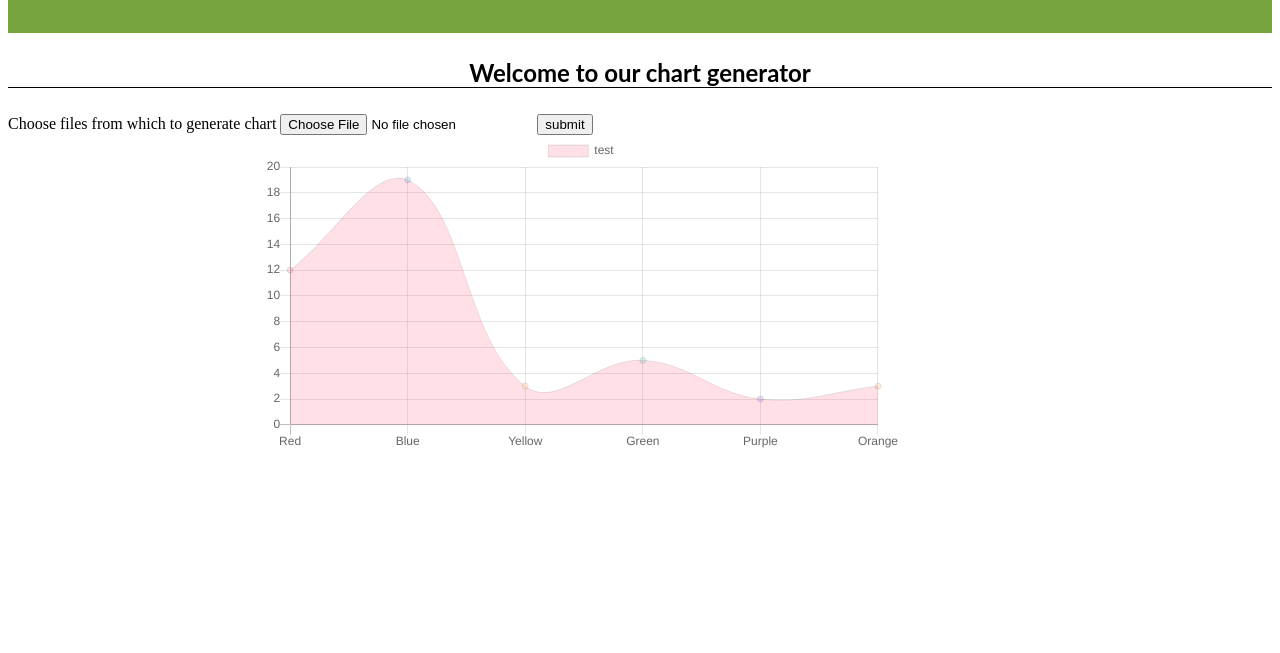
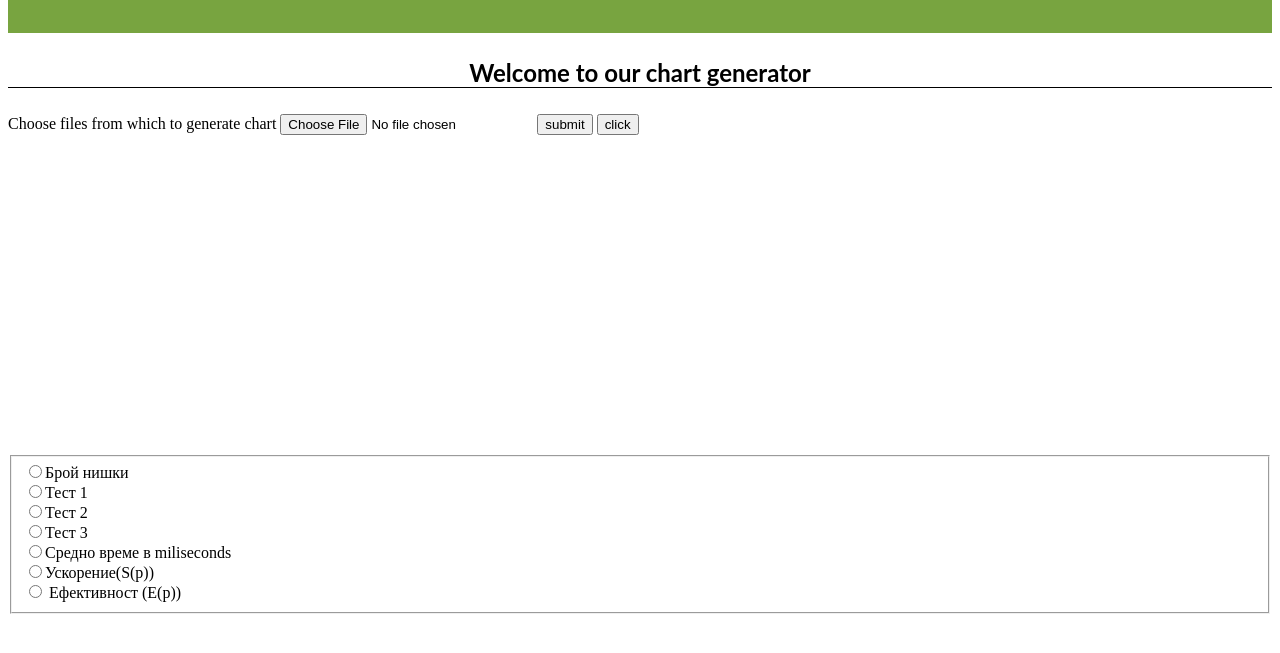
Before and after one commit to DenisDuev/web-ChartGenerator, a plain HTML site: page line.html in a window 1280 px wide. Shown: the part 103-756 px from the top of the page. Drawn offline with nearby package versions, Linux system fonts and the light colour scheme.

Commit message:
create chart from json

```diff
--- /dev/null
+++ b/javascript/wizard.js
@@ -0,0 +1,215 @@
+function visualizeColumns(oData) {
+    var columns = oData[0];
+    var fieldSet = document.createElement("fieldset");
+    for (var key in columns) {
+        var radioBtn = createRadioButton(columns[key], "asd", key);
+        fieldSet.appendChild(radioBtn);
+    }
+
+    document.body.appendChild(fieldSet);
+}
+
+function getColumnNames(oData) {
+    var aColumnNames = [];
+    var columns = oData[0];
+    var index = 0;
+    for (var key in columns) {
+        aColumnNames[index] = columns[key];
+        index++;
+    }
+}
+
+function getCheckedRadioKey(oData) {
+    var columns = oData[0];
+    for (var key in columns) {
+        var input = document.getElementById(key);
+        if (input.checked) {
+            return key;
+        }
+    }
+}
+
+function getDataForColumn(oData) {
+    var sColumn = getCheckedRadioKey(oData);
+    var aData = [];
+    for (var i = 1; i < oData.length; i++) {
+        var chunk = oData[i];
+        aData.push(parseFloat(chunk[sColumn]));
+    }
+
+    return aData;
+}
+function createRadioButton(sLabel, sName, key){
+
+    var input = document.createElement("input");
+    input.type = "radio";
+    input.id = key;
+    input.name = sName;
+    var label = document.createElement("label");
+    label.setAttribute("for", sLabel);
+    label.innerText = sLabel;
+
+    var div = document.createElement("div");
+    div.appendChild(input);
+    div.appendChild(label);
+
+    return div;
+}
+
+var aTestData = [
+    {
+        "FIELD1": "Брой нишки",
+        "FIELD2": "Тест 1",
+        "FIELD3": "Тест 2",
+        "FIELD4": "Тест 3",
+        "FIELD5": "Средно време в miliseconds",
+        "FIELD6": "Ускорение(S(p))",
+        "FIELD7": " Ефективност (Е(р))"
+    },
+    {
+        "FIELD1": "1",
+        "FIELD2": "48870",
+        "FIELD3": "48563",
+        "FIELD4": "48636",
+        "FIELD5": "48689,66667",
+        "FIELD6": "1",
+        "FIELD7": "1"
+    },
+    {
+        "FIELD1": "2",
+        "FIELD2": "25494",
+        "FIELD3": "25459",
+        "FIELD4": "25596",
+        "FIELD5": "25516,33333",
+        "FIELD6": "1,908176463",
+        "FIELD7": "0,954088231"
+    },
+    {
+        "FIELD1": "3",
+        "FIELD2": "22256",
+        "FIELD3": "22873",
+        "FIELD4": "22013",
+        "FIELD5": "22380,66667",
+        "FIELD6": "2,175523517",
+        "FIELD7": "0,725174506"
+    },
+    {
+        "FIELD1": "4",
+        "FIELD2": "20816",
+        "FIELD3": "20330",
+        "FIELD4": "20253",
+        "FIELD5": "20466,33333",
+        "FIELD6": "2,379012688",
+        "FIELD7": "0,594753172"
+    },
+    {
+        "FIELD1": "5",
+        "FIELD2": "17492",
+        "FIELD3": "17077",
+        "FIELD4": "17495",
+        "FIELD5": "17354,66667",
+        "FIELD6": "2,805566226",
+        "FIELD7": "0,561113245"
+    },
+    {
+        "FIELD1": "6",
+        "FIELD2": "15333",
+        "FIELD3": "15208",
+        "FIELD4": "15684",
+        "FIELD5": "15408,33333",
+        "FIELD6": "3,159956734",
+        "FIELD7": "0,561113245"
+    },
+    {
+        "FIELD1": "7",
+        "FIELD2": "13175",
+        "FIELD3": "13447",
+        "FIELD4": "13156",
+        "FIELD5": "13259,33333",
+        "FIELD6": "3,672105185",
+        "FIELD7": "0,526659456"
+    },
+    {
+        "FIELD1": "8",
+        "FIELD2": "11725",
+        "FIELD3": "11755",
+        "FIELD4": "11987",
+        "FIELD5": "11822,33333",
+        "FIELD6": "4,118448136",
+        "FIELD7": "0,514806017"
+    },
+    {
+        "FIELD1": "9",
+        "FIELD2": "9253",
+        "FIELD3": "9314",
+        "FIELD4": "9170",
+        "FIELD5": "9245,666667",
+        "FIELD6": "5,266214804",
+        "FIELD7": "0,585134978"
+    },
+    {
+        "FIELD1": "10",
+        "FIELD2": "8559",
+        "FIELD3": "8186",
+        "FIELD4": "8629",
+        "FIELD5": "8458",
+        "FIELD6": "5,756640656",
+        "FIELD7": "0,575664066"
+    },
+    {
+        "FIELD1": "11",
+        "FIELD2": "7270",
+        "FIELD3": "7669",
+        "FIELD4": "7392",
+        "FIELD5": "7443,666667",
+        "FIELD6": "6,541086383",
+        "FIELD7": "0,594644217"
+    },
+    {
+        "FIELD1": "12",
+        "FIELD2": "6700",
+        "FIELD3": "6782",
+        "FIELD4": "6602",
+        "FIELD5": "6694,666667",
+        "FIELD6": "7,272903801",
+        "FIELD7": "0,606075317"
+    },
+    {
+        "FIELD1": "13",
+        "FIELD2": "6116",
+        "FIELD3": "6009",
+        "FIELD4": "6843",
+        "FIELD5": "6322,666667",
+        "FIELD6": "7,700811894",
+        "FIELD7": "592370146"
+    },
+    {
+        "FIELD1": "14",
+        "FIELD2": "5864",
+        "FIELD3": "5149",
+        "FIELD4": "5883",
+        "FIELD5": "5632",
+        "FIELD6": "8,645182292",
+        "FIELD7": "0,617513021"
+    },
+    {
+        "FIELD1": "15",
+        "FIELD2": "5337",
+        "FIELD3": "5125",
+        "FIELD4": "5092",
+        "FIELD5": "5184,666667",
+        "FIELD6": "9,361089109",
+        "FIELD7": "0,626072607"
+    },
+    {
+        "FIELD1": "16",
+        "FIELD2": "5036",
+        "FIELD3": "5393",
+        "FIELD4": "5088",
+        "FIELD5": "5172,333333",
+        "FIELD6": "9,413481989",
+        "FIELD7": "0,588342624"
+    }
+];
+
+visualizeColumns(aTestData);
--- a/line.html
+++ b/line.html
@@ -22,23 +22,29 @@
 <label>Choose files from which to generate chart</label>
 <input type="file" id="fileUploader" name="source">
 <button>submit</button>
+<button onclick="displayChart()">click</button>
 <div class="chart-container" style="position: relative; height:40vh; width:50vw; margin-left: 20%; margin-right: 20%">
     <canvas id="myChart"></canvas>
 </div>
+<script src="javascript/wizard.js"></script>
 <script src="node_modules/chart.js/dist/Chart.js"></script>
-<script>
-	var chart = createChart();
-	chart.onInit("line");
-	chart.addLabels(["Red", "Blue", "Yellow", "Green", "Purple", "Orange"]);
-	chart.addDataset(0, [12, 19, 3, 5, 2, 3], "test", 1, [
-        'rgba(255, 99, 132, 0.2)',
-        'rgba(54, 162, 235, 0.2)',
-        'rgba(255, 206, 86, 0.2)',
-        'rgba(75, 192, 192, 0.2)',
-        'rgba(153, 102, 255, 0.2)',
-        'rgba(255, 159, 64, 0.2)'
+<script>function displayChart() {
+    var chart = createChart();
+    chart.onInit("line");
+    //chart.addLabels(getColumnNames(aTestData));
+    chart.addDataset(0,
+        [48689, 25516, 22380, 20466, 17354, 15408, 13259, 11822, 9245, 8458, 7443, 6694, 6322, 5632, 5184, 5172],
+        //getDataForColumn(aTestData),
+        "test", 1, [
+        'rgba(255, 99, 132, 0.4)',
+        'rgba(54, 162, 235, 0.4)',
+        'rgba(255, 206, 86, 0.4)',
+        'rgba(75, 192, 192, 0.4)',
+        'rgba(153, 102, 255, 0.4)',
+        'rgba(255, 159, 64, 0.4)'
     ]);
     chart.addChartIn("myChart");
+}
 </script>
 </body>
 </html>
```
